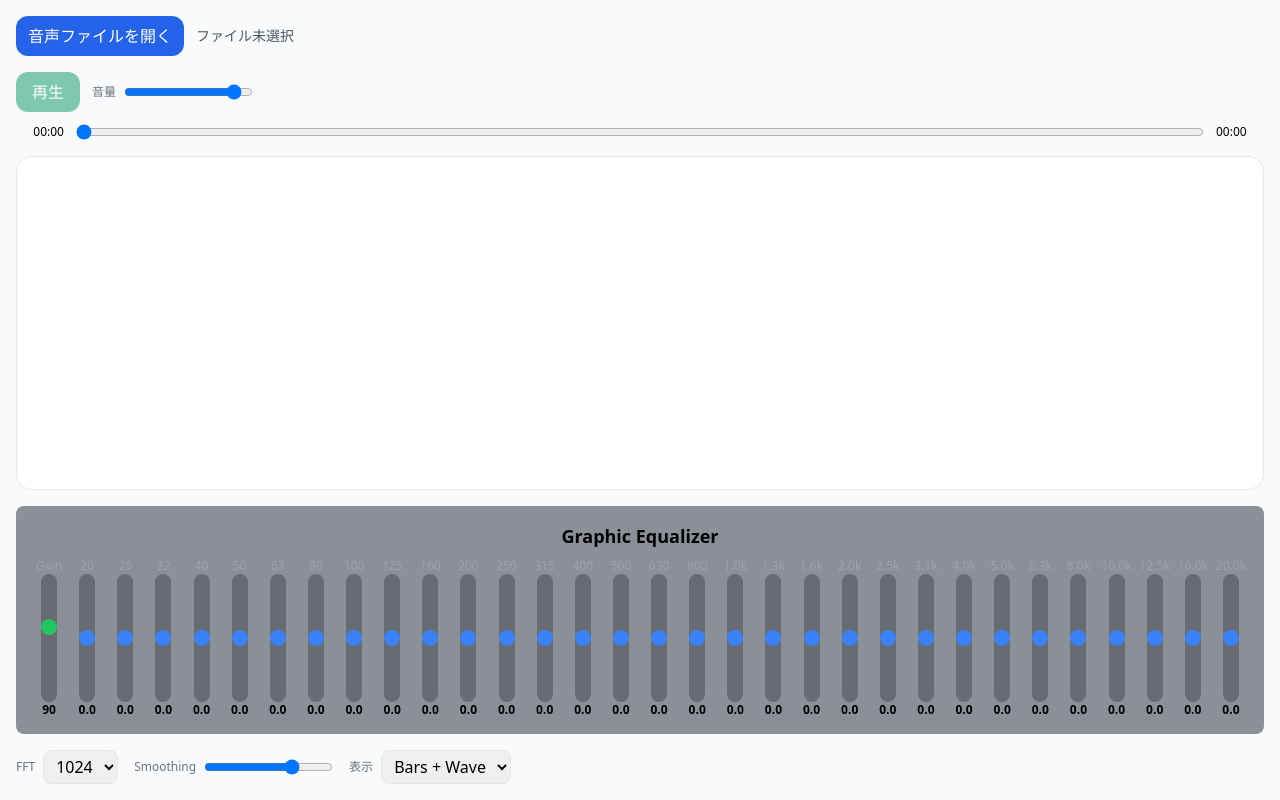
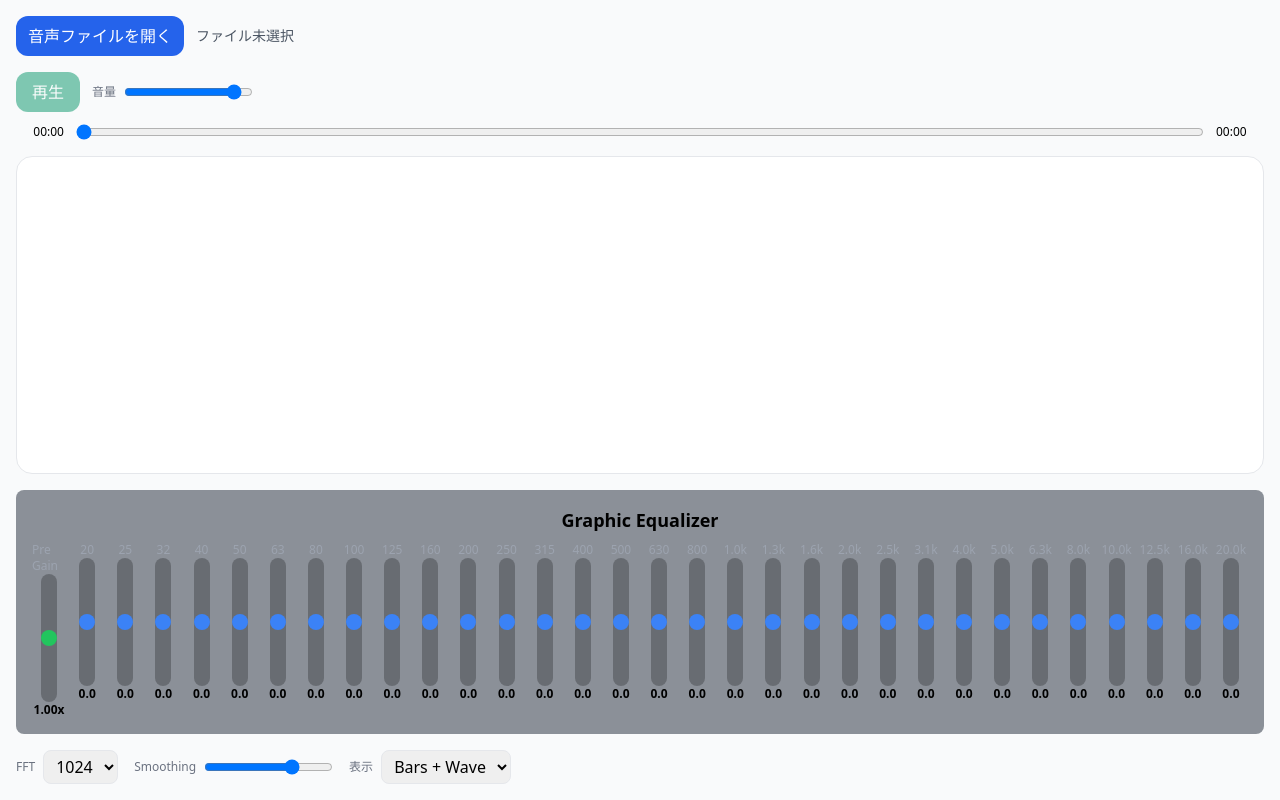
Before and after one commit to 787B-R26B/wails-spectrum-analyzer, a React (Vite) app in the folder frontend/: page / in a window 1280 px wide. Built offline with nearby package versions, Linux system fonts and the light colour scheme.

Commit message:
fix: gain slider

```diff
--- a/frontend/src/components/SpectrumPlayer.tsx
+++ b/frontend/src/components/SpectrumPlayer.tsx
@@ -22,12 +22,14 @@ const SpectrumPlayer: React.FC = () => {
   const [eqGains, setEqGains] = useState<number[]>(() =>
     new Array(EQ_FREQUENCIES.length).fill(0),
   );
+  const [eqPreGain, setEqPreGain] = useState(1);
 
   const { analyserRef, ensureGraph } = useAudioGraph(audioRef, {
     fftSize,
     smoothing,
     volume,
     eqGains,
+    eqPreGain,
   });
 
   // <audio> イベント
@@ -150,8 +152,8 @@ const SpectrumPlayer: React.FC = () => {
       <Equalizer
         gains={eqGains}
         onGainChange={handleGainChange}
-        volume={volume}
-        onVolumeChange={setVolume}
+        preGain={eqPreGain}
+        onPreGainChange={setEqPreGain}
       />
 
       {/* Controls Row */}
--- a/frontend/src/components/audio/useAudioGraph.ts
+++ b/frontend/src/components/audio/useAudioGraph.ts
@@ -17,17 +17,19 @@ export type GraphOptions = {
   smoothing: number;
   volume: number;
   eqGains: number[];
+  eqPreGain: number;
 };
 
 export function useAudioGraph(
   audioRef: React.MutableRefObject<HTMLMediaElement | null>,
   opts: GraphOptions,
 ) {
-  const { fftSize, smoothing, volume, eqGains } = opts;
+  const { fftSize, smoothing, volume, eqGains, eqPreGain } = opts;
 
   const audioCtxRef = useRef<AudioContext | null>(null);
   const srcNodeRef = useRef<MediaElementAudioSourceNode | null>(null);
   const gainRef = useRef<GainNode | null>(null);
+  const preGainRef = useRef<GainNode | null>(null);
   const eqNodesRef = useRef<BiquadFilterNode[]>([]);
   const analyserRef = useRef<AnalyserNode | null>(null);
 
@@ -57,6 +59,11 @@ export function useAudioGraph(
       g.gain.value = volume;
       gainRef.current = g;
     }
+    if (!preGainRef.current) {
+      const g = GLOBAL_AUDIO_CTX.createGain();
+      g.gain.value = eqPreGain;
+      preGainRef.current = g;
+    }
 
     // EQ Nodes
     if (eqNodesRef.current.length === 0) {
@@ -84,6 +91,7 @@ export function useAudioGraph(
 
     const nodes: AudioNode[] = [
       gainRef.current!,
+      preGainRef.current!,
       ...eqNodesRef.current,
       analyserRef.current!,
       GLOBAL_AUDIO_CTX.destination,
@@ -97,12 +105,16 @@ export function useAudioGraph(
       } catch {}
       nodes[i].connect(nodes[i + 1]);
     }
-  }, [audioRef, fftSize, smoothing, volume, eqGains]);
+  }, [audioRef, fftSize, smoothing, volume, eqGains, eqPreGain]);
 
   // Update options
   useEffect(() => {
     if (gainRef.current) gainRef.current.gain.value = volume;
   }, [volume]);
+
+  useEffect(() => {
+    if (preGainRef.current) preGainRef.current.gain.value = eqPreGain;
+  }, [eqPreGain]);
 
   useEffect(() => {
     eqNodesRef.current.forEach((eq, i) => {
@@ -123,11 +135,13 @@ export function useAudioGraph(
       try {
         srcNodeRef.current?.disconnect();
         gainRef.current?.disconnect();
+        preGainRef.current?.disconnect();
         eqNodesRef.current.forEach((eq) => eq.disconnect());
         analyserRef.current?.disconnect();
       } catch {}
       srcNodeRef.current = null;
       gainRef.current = null;
+      preGainRef.current = null;
       eqNodesRef.current = [];
       analyserRef.current = null;
     };
--- a/frontend/src/components/ui/Equalizer.tsx
+++ b/frontend/src/components/ui/Equalizer.tsx
@@ -7,15 +7,15 @@ const formatFrequency = (freq: number) => {
 type EqualizerProps = {
   gains: number[];
   onGainChange: (index: number, value: number) => void;
-  volume: number;
-  onVolumeChange: (value: number) => void;
+  preGain: number;
+  onPreGainChange: (value: number) => void;
 };
 
 export function Equalizer({
   gains,
   onGainChange,
-  volume,
-  onVolumeChange,
+  preGain,
+  onPreGainChange,
 }: EqualizerProps) {
   return (
     <div className="bg-gray-800 bg-opacity-50 p-4 rounded-lg">
@@ -28,18 +28,18 @@ export function Equalizer({
       >
         {/* Pre-gain slider */}
         <div className="flex flex-col items-center">
-          <span className="text-xs text-gray-400">Gain</span>
+          <span className="text-xs text-gray-400">Pre Gain</span>
           <input
             type="range"
             min="0"
-            max="1.5"
+            max="2"
             step="0.05"
-            value={volume}
-            onChange={(e) => onVolumeChange(parseFloat(e.target.value))}
+            value={preGain}
+            onChange={(e) => onPreGainChange(parseFloat(e.target.value))}
             className="w-5 h-32 appearance-none bg-transparent [&::-webkit-slider-runnable-track]:rounded-full [&::-webkit-slider-runnable-track]:bg-black/25 [&::-webkit-slider-thumb]:appearance-none [&::-webkit-slider-thumb]:h-4 [&::-webkit-slider-thumb]:w-4 [&::-webkit-slider-thumb]:rounded-full [&::-webkit-slider-thumb]:bg-green-500"
             style={{ writingMode: "vertical-lr", direction: "rtl" }}
           />
-          <span className="text-xs font-bold">{(volume * 100).toFixed(0)}</span>
+          <span className="text-xs font-bold">{preGain.toFixed(2)}x</span>
         </div>
 
         {/* EQ sliders */}
```
